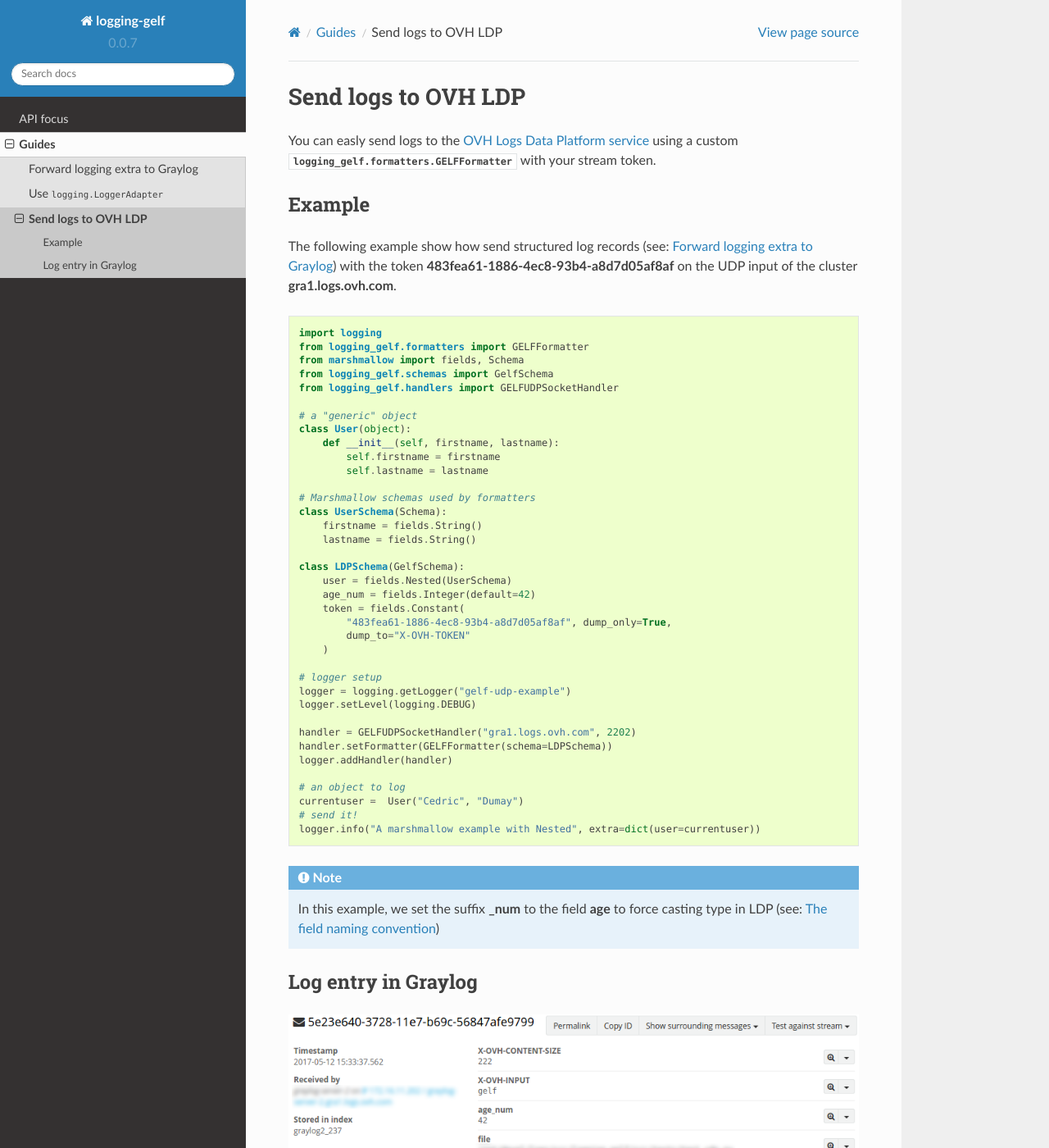
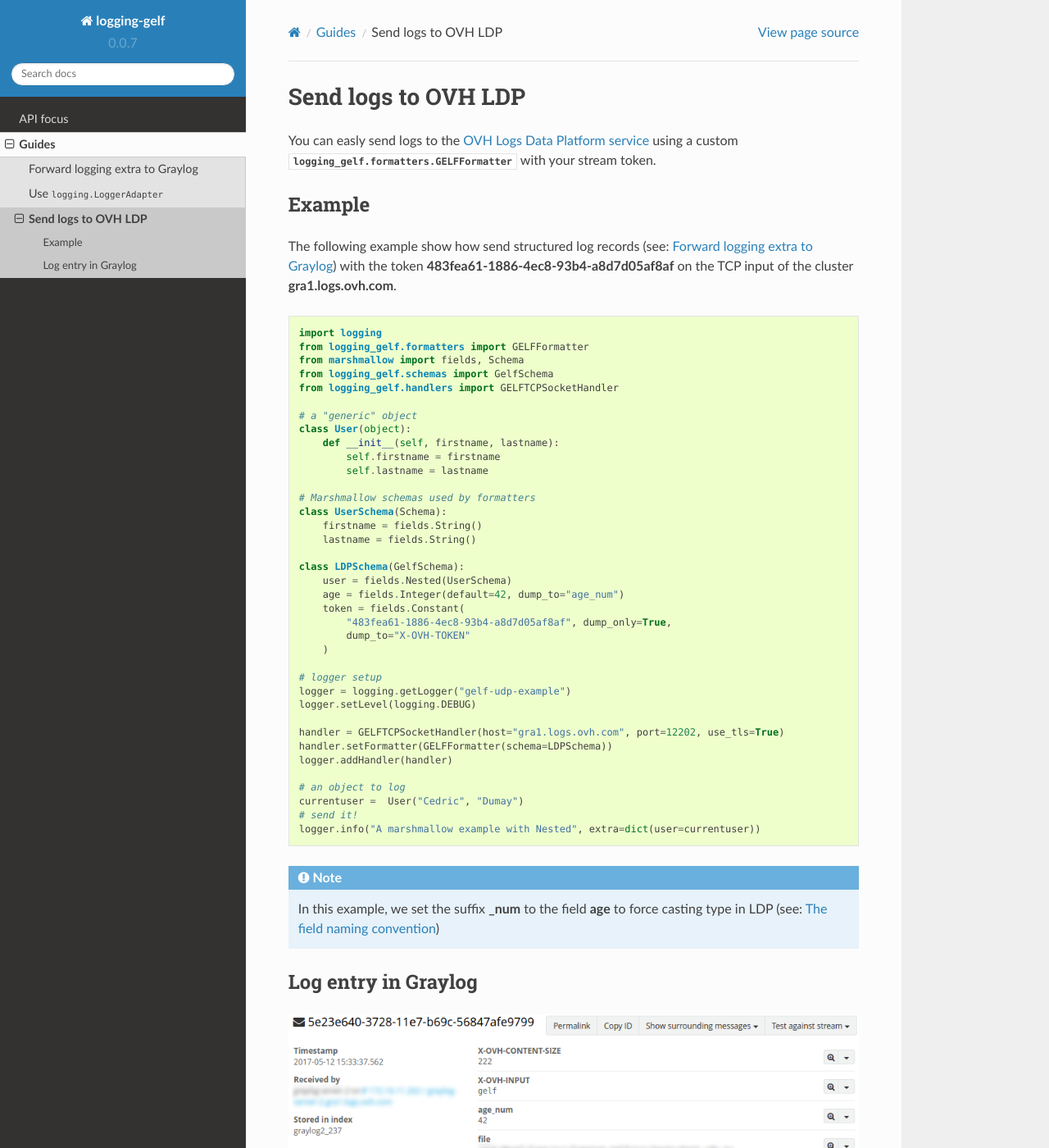
Before and after one commit to ovh/python-logging-gelf, a Sphinx documentation site: the page built from docs/guide_ldp.rst, in a window 1280 px wide and 1400 px high. Shown: the whole window at 82% size. Built offline with Sphinx 7.4.7 and the Read the Docs theme 2.0.0, drawn with Linux system fonts in a browser that asks for light colours.

Commit message:
doc: update & TCP use on LDP example

```diff
--- a/docs/guide_ldp.rst
+++ b/docs/guide_ldp.rst
@@ -10,7 +10,7 @@
 -------
 
 The following example show how send structured log records (see: :ref:`logging-extra`) with the token
-**483fea61-1886-4ec8-93b4-a8d7d05af8af** on the UDP input of the cluster **gra1.logs.ovh.com**.
+**483fea61-1886-4ec8-93b4-a8d7d05af8af** on the TCP input of the cluster **gra1.logs.ovh.com**.
 
 .. code-block:: python
 
@@ -18,7 +18,7 @@
     from logging_gelf.formatters import GELFFormatter
     from marshmallow import fields, Schema
     from logging_gelf.schemas import GelfSchema
-    from logging_gelf.handlers import GELFUDPSocketHandler
+    from logging_gelf.handlers import GELFTCPSocketHandler
 
     # a "generic" object
     class User(object):
@@ -33,7 +33,7 @@
 
     class LDPSchema(GelfSchema):
         user = fields.Nested(UserSchema)
-        age_num = fields.Integer(default=42)
+        age = fields.Integer(default=42, dump_to="age_num")
         token = fields.Constant(
             "483fea61-1886-4ec8-93b4-a8d7d05af8af", dump_only=True,
             dump_to="X-OVH-TOKEN"
@@ -43,7 +43,7 @@
     logger = logging.getLogger("gelf-udp-example")
     logger.setLevel(logging.DEBUG)
 
-    handler = GELFUDPSocketHandler("gra1.logs.ovh.com", 2202)
+    handler = GELFTCPSocketHandler(host="gra1.logs.ovh.com", port=12202, use_tls=True)
     handler.setFormatter(GELFFormatter(schema=LDPSchema))
     logger.addHandler(handler)
 
```
Also changed, not shown: 3 other files.
